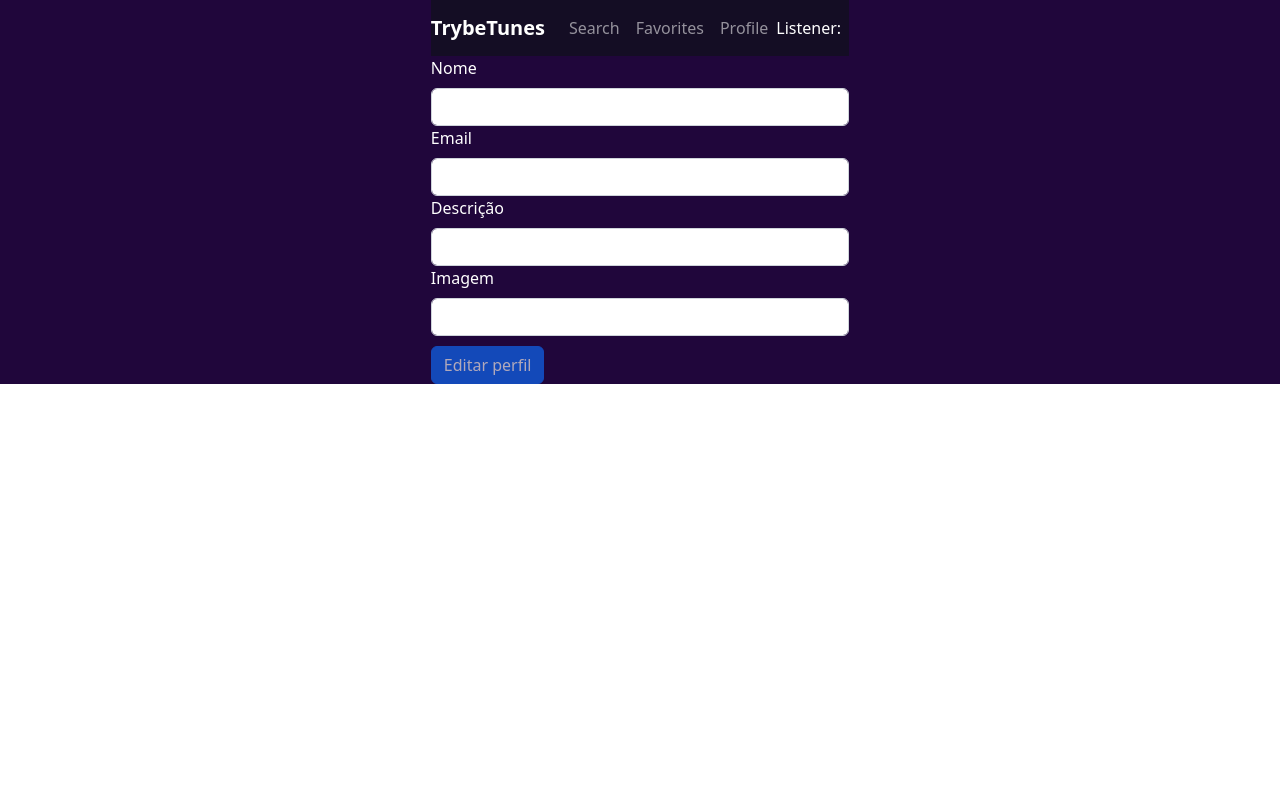
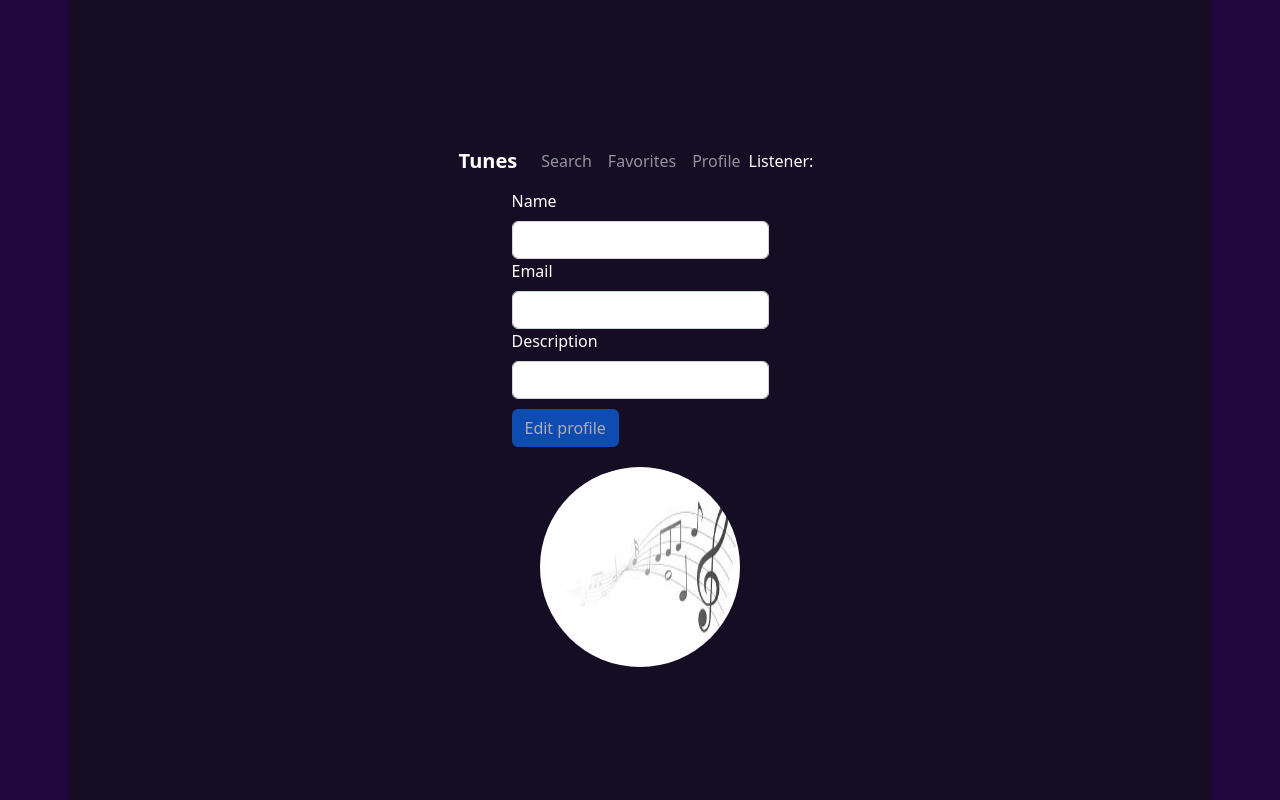
Before and after one commit to PabloLSa/TrybeTunes, a React (Create React App) app: page /profile/edit in a window 1280 px wide. Built offline with nearby package versions, Linux system fonts and the light colour scheme.

Commit message:
Estilização
Estilização de pages profile, search e profileEdit ok

```diff
--- a/src/components/Header.jsx
+++ b/src/components/Header.jsx
@@ -31,7 +31,7 @@ class Header extends Component {
     return (
       <header data-testid="header-component" className="header">
         <Navbar expand="lg" variant="dark">
-          <Navbar.Brand href="/" className="header-title">TrybeTunes</Navbar.Brand>
+          <Navbar.Brand href="/" className="header-title">Tunes</Navbar.Brand>
           <Navbar.Toggle aria-controls="navbar-nav" />
           <Navbar.Collapse id="navbar-nav">
             <Nav className="mr-auto">
--- a/src/pages/Profile.jsx
+++ b/src/pages/Profile.jsx
@@ -1,14 +1,15 @@
 import React, { Component } from 'react';
+import { Form } from 'react-bootstrap';
 import { Link } from 'react-router-dom';
 import Header from '../components/Header';
 import Loading from '../components/Loading';
 import { getUser } from '../services/userAPI';
+import './profile.css';
 
 class Profile extends Component {
   state = {
     name: '',
     email: '',
-    image: '',
     description: '',
     charge: false,
   };
@@ -21,31 +22,28 @@ class Profile extends Component {
     this.setState({
       charge: true,
     });
-    const { name, description, email, image } = await getUser();
+    const { name, description, email } = await getUser();
     this.setState({
       name,
       email,
-      image,
       description,
       charge: false,
     });
   };
 
   render() {
-    const { name, description, email, image, charge } = this.state;
+    const { name, description, email, charge } = this.state;
     return (
-      <div data-testid="page-profile">
+      <div data-testid="page-profile" className="container">
         <Header />
-        { charge && <Loading /> }
-        <p>{ name }</p>
-        <p>{description }</p>
-        <p>{ email }</p>
-        <img
-          src={ image }
-          alt=""
-          data-testid="profile-image"
-        />
-        <Link to="/profile/edit">Editar perfil</Link>
+        {charge && <Loading />}
+        <Form className="profile-form">
+          <p>{name}</p>
+          <p>{description}</p>
+          <p>{email}</p>
+          <Link to="/profile/edit" className="edit-profile-link">Editar perfil</Link>
+        </Form>
+
       </div>
     );
   }
--- a/src/pages/ProfileEdit.jsx
+++ b/src/pages/ProfileEdit.jsx
@@ -1,9 +1,10 @@
 import React, { Component } from 'react';
 import PropTypes from 'prop-types';
-import { Form, Button } from 'react-bootstrap';
+import { Form, Button, Container } from 'react-bootstrap';
 import Header from '../components/Header';
 import Loading from '../components/Loading';
 import { getUser, updateUser } from '../services/userAPI';
+import img from '../download.png';
 import './profileEdit.css';
 
 class ProfileEdit extends Component {
@@ -48,8 +49,8 @@ class ProfileEdit extends Component {
   };
 
   validation = () => {
-    const { name, description, email, image } = this.state;
-    const valid = [name, description, email, image];
+    const { name, description, email } = this.state;
+    const valid = [name, description, email];
     const val = valid.every((validate) => validate.length > 0);
     if (val) {
       this.setState({
@@ -59,15 +60,16 @@ class ProfileEdit extends Component {
   };
 
   render() {
-    const { name, description, email, image, charge, btn } = this.state;
+    const { name, description, email, charge, btn } = this.state;
     return (
-      <div data-testid="page-profile-edit">
+      <Container className="edit-container">
+
         <Header />
         {charge && <Loading />}
         <Form className="profile-edit-form">
           <fieldset>
             <Form.Group controlId="edit-input-name">
-              <Form.Label>Nome</Form.Label>
+              <Form.Label>Name</Form.Label>
               <Form.Control
                 type="text"
                 value={ name }
@@ -85,7 +87,7 @@ class ProfileEdit extends Component {
               />
             </Form.Group>
             <Form.Group controlId="edit-input-description">
-              <Form.Label>Descrição</Form.Label>
+              <Form.Label>Description</Form.Label>
               <Form.Control
                 type="text"
                 value={ description }
@@ -93,15 +95,7 @@ class ProfileEdit extends Component {
                 onChange={ this.handleChange }
               />
             </Form.Group>
-            <Form.Group controlId="edit-input-image">
-              <Form.Label>Imagem</Form.Label>
-              <Form.Control
-                type="text"
-                value={ image }
-                name="image"
-                onChange={ this.handleChange }
-              />
-            </Form.Group>
+
           </fieldset>
           <div className="search-button">
             <Button
@@ -111,12 +105,18 @@ class ProfileEdit extends Component {
               onClick={ this.updateInfo }
               disabled={ btn }
             >
-              Editar perfil
+              Edit profile
             </Button>
           </div>
 
         </Form>
-      </div>
+        <img
+          src={ img }
+          alt="music"
+          className="img-responsive rounded-image"
+        />
+
+      </Container>
     );
   }
 }
--- a/src/pages/login.css
+++ b/src/pages/login.css
@@ -17,8 +17,8 @@
 }
 
 .login-container .rounded-image {
+  height: 200px; /* Ajuste a altura desejada */
   width: 200px; /* Ajuste a largura desejada */
-  height: 200px; /* Ajuste a altura desejada */
   border-radius: 50%; /* Define metade da largura/altura para obter um círculo */
   margin-top: 20px;
   max-width: 100%;
--- /dev/null
+++ b/src/pages/profile.css
@@ -0,0 +1,12 @@
+.container {
+  height: 100vh;
+}
+
+.edit-profile-link {
+  display: block;
+  margin-top: 20px;
+}
+
+.profile-form p {
+  color: white;
+}
--- a/src/pages/profileEdit.css
+++ b/src/pages/profileEdit.css
@@ -1,14 +1,31 @@
+.edit-container {
+  background-color: #140d24;
+  height: 100vh;
+  align-items: center;
+  display: flex;
+  flex-direction: column;
+  justify-content: center;
+
+}
+
 .profile-edit-form {
   margin: 0 auto;
   max-width: 500px;
 }
 
-.profile-edit-form label,
-.profile-edit-form input,
-.profile-edit-form button {
+
+.profile-edit-form button, label, input {
   color: white;
 }
 
 .search-button {
   margin-top: 10px;
 }
+
+.edit-container .rounded-image {
+  height: 200px; /* Ajuste a altura desejada */
+  border-radius: 50%; /* Define metade da largura/altura para obter um círculo */
+  width: 200px; /* Ajuste a largura desejada */
+  max-width: 100%;
+  margin-top: 20px;
+}
```
